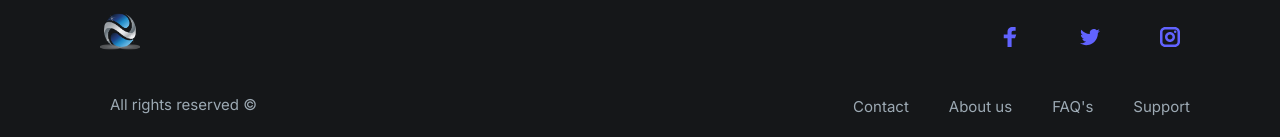
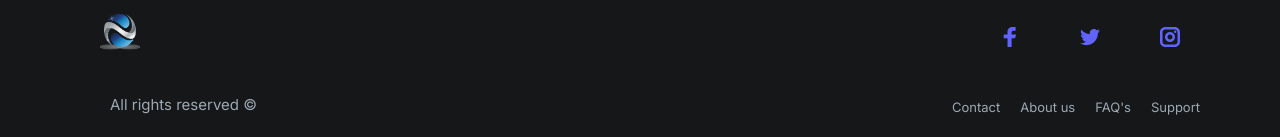
Before and after one commit to abdelqwy-sayed-ahmed/Landing-template-for-startups, a React (Create React App) app: page / in a window 1280 px wide. Shown: the part 4636-4773 px from the top of the page. Built offline with nearby package versions, Linux system fonts and the light colour scheme.

Commit message:
adjust footer

```diff
--- a/src/components/footer.jsx
+++ b/src/components/footer.jsx
@@ -19,16 +19,16 @@ const Footer = () => {
         <div className="footer-list">
           <ul className="footer-items">
             <li>
-              <Link to="/">Contact</Link>
+              <a href="/">Contact</a>
             </li>
             <li>
-              <Link to="/">About us</Link>
+              <a href="/">About us</a>
             </li>
             <li>
-              <Link to="/">FAQ's</Link>
+              <a href="/">FAQ's</a>
             </li>
             <li>
-              <Link to="/">Support</Link>
+              <a href="/">Support</a>
             </li>
           </ul>
         </div>
--- a/src/css/styles.css
+++ b/src/css/styles.css
@@ -479,12 +479,12 @@ body {
 }
 .footer-items li {
   list-style: none;
-  padding: 2rem;
+  padding: 2rem 1rem;
 }
 .footer-items li a {
   text-decoration: none;
   color: var(--color-body-secondary);
-  font-size: 1.5rem;
+  font-size: 1.3rem;
 }
 .footer-items li a:hover {
   color: var(--color-body-primary);
```
Also changed, not shown: firebase.json (added), 1 other file (tests, documents, lock files or other folders).
